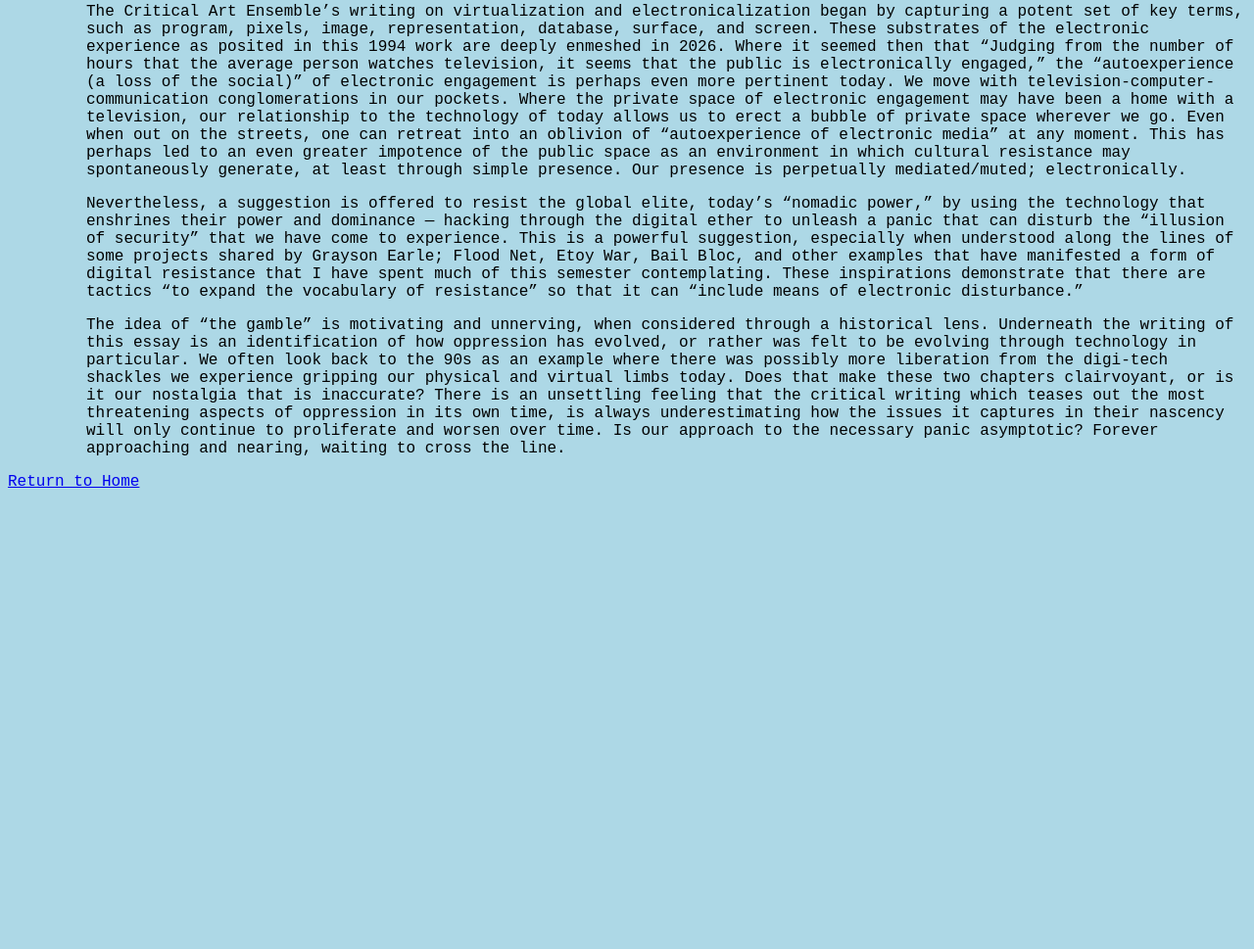
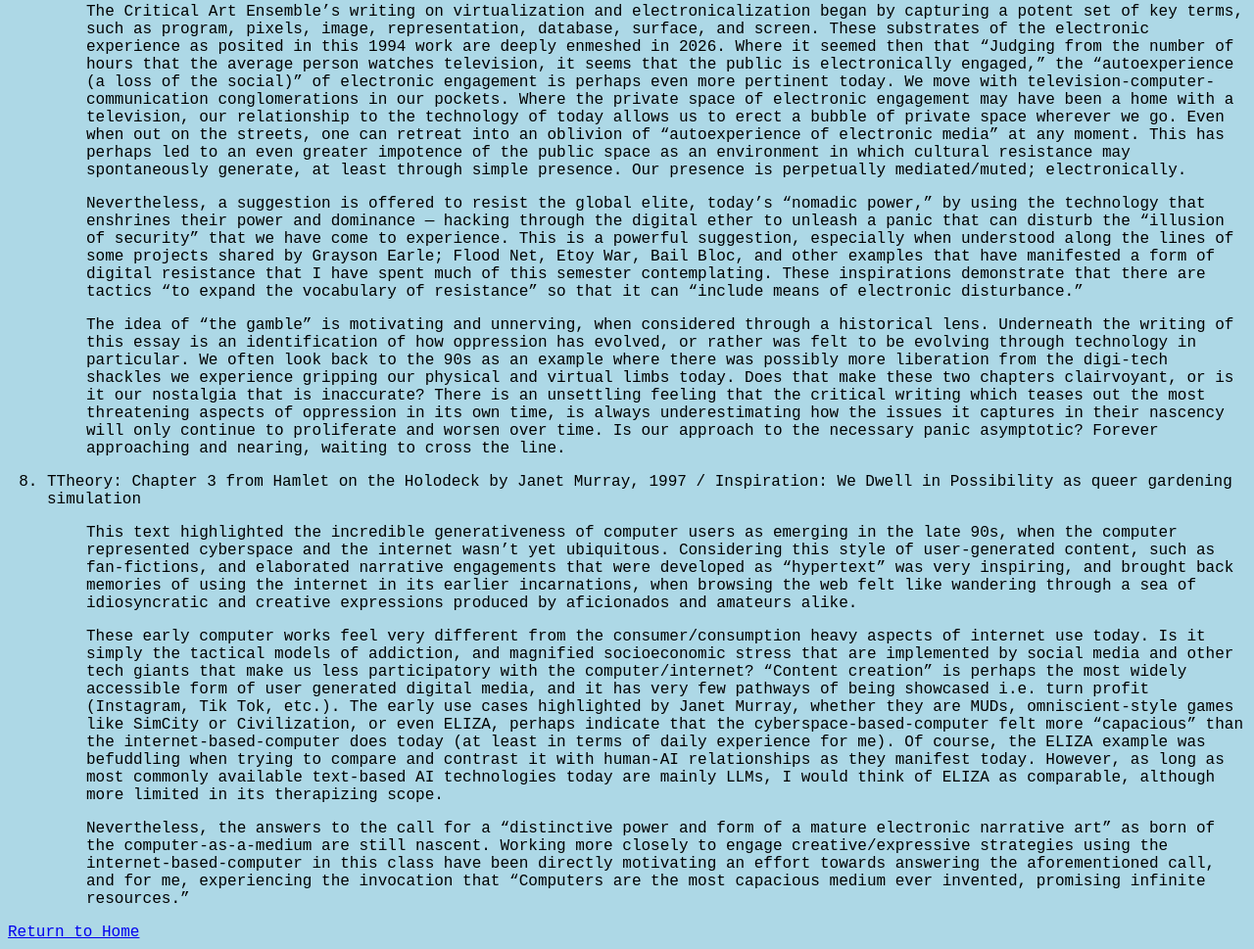
Before and after one commit to shreymendiratta/ima750, a plain HTML site: page blogEntries.html in a window 1280 px wide. Shown: the part 3116-4085 px from the top of the page at 98% size. Before the commit the page ends 3625 px from the top, so only its background shows below. Drawn offline with Linux system fonts and the light colour scheme.

Commit message:
Update blogEntries.html

```diff
--- a/blogEntries.html
+++ b/blogEntries.html
@@ -55,6 +55,14 @@
 </p>
 The idea of “the gamble” is motivating and unnerving, when considered through a historical lens. Underneath the writing of this essay is an identification of how oppression has evolved, or rather was felt to be evolving through technology in particular. We often look back to the 90s as an example where there was possibly more liberation from the digi-tech shackles we experience gripping our physical and virtual limbs today. Does that make these two chapters clairvoyant, or is it our nostalgia that is inaccurate? There is an unsettling feeling that the critical writing which teases out the most threatening aspects of oppression in its own time, is always underestimating how the issues it captures in their nascency will only continue to proliferate and worsen over time. Is our approach to the necessary panic asymptotic? Forever approaching and nearing, waiting to cross the line.
 </p></ul>
+        </li>
+         <li>TTheory: Chapter 3 from Hamlet on the Holodeck by Janet Murray, 1997 / Inspiration: We Dwell in Possibility as queer gardening simulation
+        <ul><p>This text highlighted the incredible generativeness of computer users as emerging in the late 90s, when the computer represented cyberspace and the internet wasn’t yet ubiquitous. Considering this style of user-generated content, such as fan-fictions, and elaborated narrative engagements that were developed as “hypertext” was very inspiring, and brought back memories of using the internet in its earlier incarnations, when browsing the web felt like wandering through a sea of idiosyncratic and creative expressions produced by aficionados and amateurs alike.
+</p>
+<p>These early computer works feel very different from the consumer/consumption heavy aspects of internet use today. Is it simply the tactical models of addiction, and magnified socioeconomic stress that are implemented by social media and other tech giants that make us less participatory with the computer/internet? “Content creation” is perhaps the most widely accessible form of user generated digital media, and it has very few pathways of being showcased i.e. turn profit (Instagram, Tik Tok, etc.). The early use cases highlighted by Janet Murray, whether they are MUDs, omniscient-style games like SimCity or Civilization, or even ELIZA, perhaps indicate that the cyberspace-based-computer felt more “capacious” than the internet-based-computer does today (at least in terms of daily experience for me). Of course, the ELIZA example was befuddling when trying to compare and contrast it with human-AI relationships as they manifest today. However, as long as most commonly available text-based AI technologies today are mainly LLMs, I would think of ELIZA as comparable, although more limited in its therapizing scope.
+</p>
+Nevertheless, the answers to the call for a “distinctive power and form of a mature electronic narrative art” as born of the computer-as-a-medium are still nascent. Working more closely to engage creative/expressive strategies using the internet-based-computer in this class have been directly motivating an effort towards answering the aforementioned call, and for me, experiencing the invocation that “Computers are the most capacious medium ever invented, promising infinite resources.”</p></ul>
+           </li>
     </ol>
   </body>
   <a href="https://shreymendiratta.github.io/ima750/">Return to Home</a>
```
